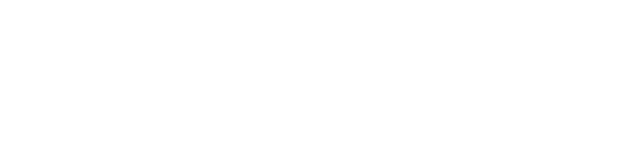
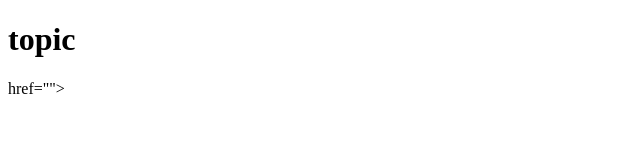
Before and after one commit to username-8/Full-stack-Journey, a plain HTML site: page Oranium Tech/front end/test_note.html in a window 1280 px wide. Shown: the whole page, without its empty margins (0-640 px from the left). Drawn offline with Linux system fonts and the light colour scheme.

Commit message:
folder add

```diff
--- a/Oranium Tech/front end/test_note.html
+++ b/Oranium Tech/front end/test_note.html
@@ -6,6 +6,8 @@
     <title>Document</title>
 </head>
 <body>
-
+    <h1> topic </h1>
+    <p> <a href=""> </a> </p>
+    <a>href=""> </a>
 </body>
 </html>
```
